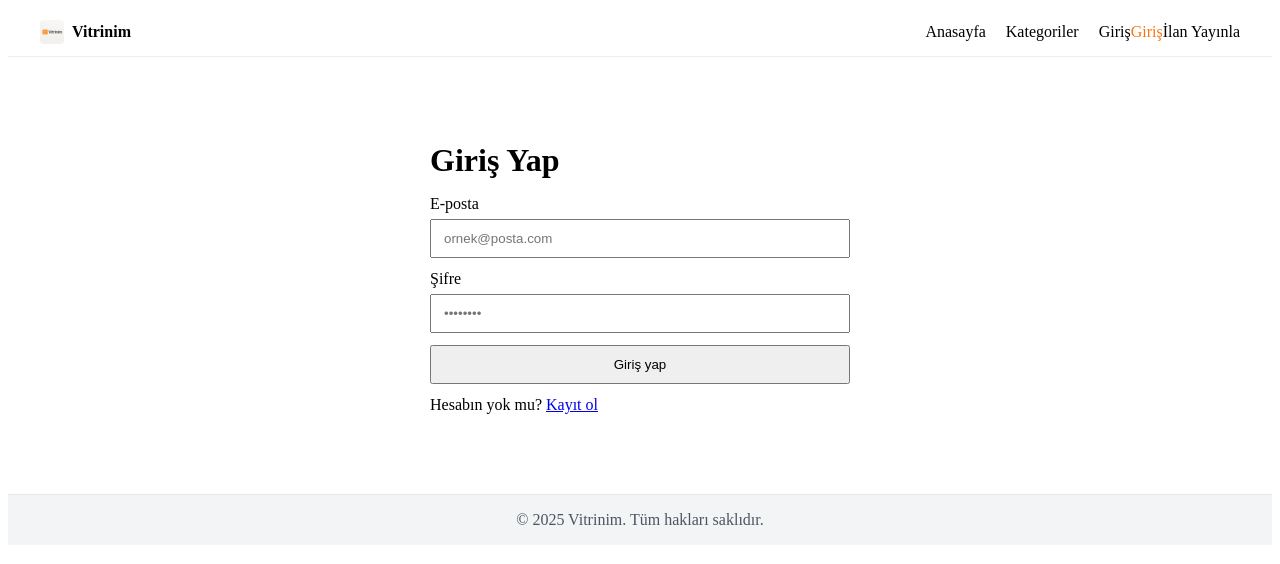
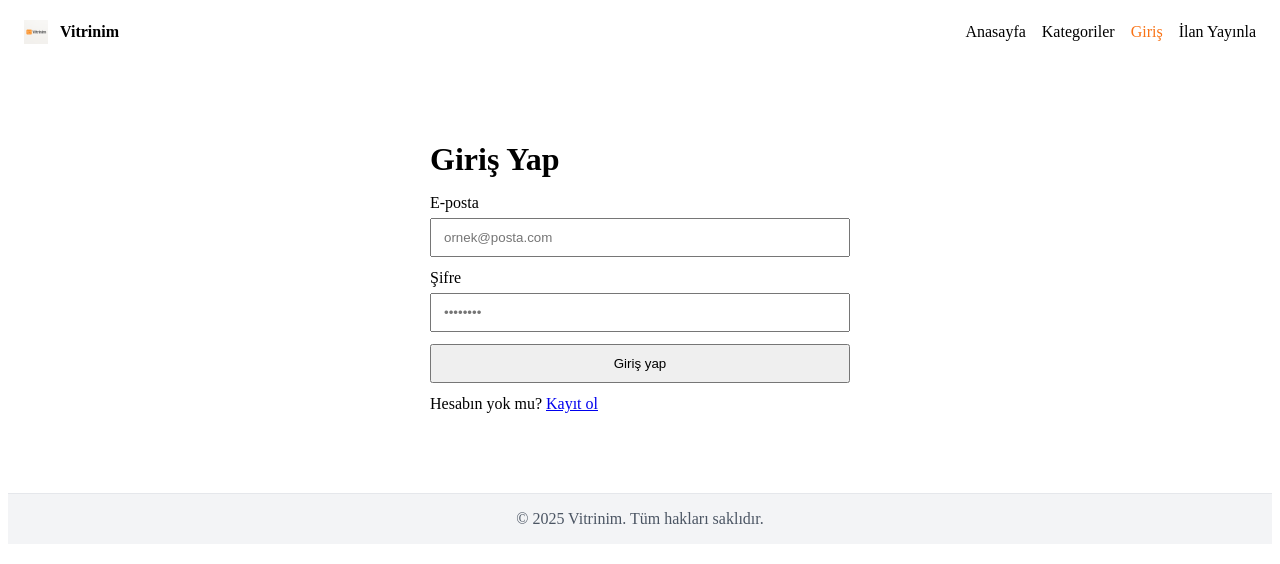
Before and after one commit to serpceyemek/vitrinim, a React (Create React App) app: page /login in a window 1280 px wide. Shown: the top 564 px of the page. Built offline with nearby package versions, Linux system fonts and the light colour scheme.

Commit message:
fix(header): yalnızca tek Giriş linki (/login)

```diff
--- a/src/App.jsx
+++ b/src/App.jsx
@@ -8,8 +8,7 @@ import Home from "./pages/Home";
 import Category from "./pages/Category";
 import ListingDetail from "./pages/ListingDetail";
 import NewListing from "./pages/NewListing";
-import Login from "./pages/Login";
-import NotFound from "./pages/NotFound";
+import Login from "./pages/Login"; // <- DİKKAT: Büyük L
 
 export default function App() {
   return (
@@ -24,15 +23,15 @@ export default function App() {
         <Route path="/ilan/:id" element={<ListingDetail />} />
         <Route path="/yeni" element={<NewListing />} />
 
-        {/* Ana giriş sayfası */}
+        {/* Giriş */}
         <Route path="/login" element={<Login />} />
-
-        {/* Alias yönlendirmeler */}
         <Route path="/giris" element={<Navigate to="/login" replace />} />
         <Route path="/giriş" element={<Navigate to="/login" replace />} />
-<Route path="/__ping" element={<h1 style={{padding:24}}>pong</h1>} />
 
-        <Route path="*" element={<NotFound />} />
+        {/* Ping testi */}
+        <Route path="/__ping" element={<h1 style={{ padding: 24 }}>pong</h1>} />
+
+        <Route path="*" element={<h1 style={{ padding: 24 }}>Sayfa Bulunamadı</h1>} />
       </Routes>
       <Footer />
     </>
--- a/src/components/Header.jsx
+++ b/src/components/Header.jsx
@@ -1,61 +1,23 @@
 import React from "react";
-import { Link, useLocation } from "react-router-dom";
+import { NavLink } from "react-router-dom";
+
+const linkStyle = ({ isActive }) => ({
+  textDecoration: "none",
+  color: isActive ? "#f97316" : "inherit",
+});
 
 export default function Header() {
-  const { pathname } = useLocation();
-  const isActive = (p) => pathname === p || pathname.startsWith(p + "/");
-  const linkStyle = (p) => ({
-    textDecoration: "none",
-    color: isActive(p) ? "#f97316" : "#000",
-  });
+  return (
+    <header style={{ display: "flex", alignItems: "center", gap: 12, padding: "12px 16px" }}>
+      <img src="/logo192.png" alt="Vitrinim" width={24} height={24} />
+      <strong>Vitrinim</strong>
 
-  return (
-    <header style={{ borderBottom: "1px solid #eee" }}>
-      <div
-        style={{
-          maxWidth: 1200,
-          margin: "0 auto",
-          padding: "12px 24px",
-          display: "flex",
-          alignItems: "center",
-          gap: 16,
-        }}
-      >
-        {/* Sol: Logo + marka */}
-        <Link
-          to="/"
-          style={{
-            display: "flex",
-            alignItems: "center",
-            gap: 8,
-            textDecoration: "none",
-            color: "#000",
-            fontWeight: 700,
-          }}
-        >
-          <img
-            src="/logo192.png" // public klasöründeki CRA logosu; kendi logon varsa yolunu koy
-            alt="Vitrinim"
-            style={{ width: 24, height: 24, borderRadius: 4 }}
-          />
-          <span>Vitrinim</span>
-        </Link>
-
-        {/* Sağ: menü */}
-        <nav style={{ marginLeft: "auto", display: "flex", gap: 20 }}>
-          <Link to="/" style={linkStyle("/")}>
-            Anasayfa
-          </Link>
-          <Link to="/kategori" style={linkStyle("/kategori")}>
-            Kategoriler
-          </Link>
-          <Link to="/yeni" style={linkStyle("/yeni")}>
-          <Link to="/giris" style={linkStyle("/giris")}>Giriş</Link>
-          <Link to="/login" style={linkStyle("/login")}>Giriş</Link>
-            İlan Yayınla
-          </Link>
-        </nav>
-      </div>
+      <nav style={{ marginLeft: "auto", display: "flex", gap: 16 }}>
+        <NavLink to="/" style={linkStyle}>Anasayfa</NavLink>
+        <NavLink to="/kategori" style={linkStyle}>Kategoriler</NavLink>
+        <NavLink to="/login" style={linkStyle}>Giriş</NavLink>{/* sadece bu */}
+        <NavLink to="/yeni" style={linkStyle}>İlan Yayınla</NavLink>
+      </nav>
     </header>
   );
 }
--- a/src/pages/Login.jsx
+++ b/src/pages/Login.jsx
@@ -19,21 +19,26 @@ export default function Login() {
     } catch (err) {
       alert(err.message || "Giriş başarısız.");
     } finally {
-      setLoading(false);
-    }
+  // güvenlik: formu temizle
+  setEmail("");
+  setPass("");
+  setLoading(false);
+}
   };
 
   return (
     <main style={{ maxWidth: 420, margin: "40px auto", padding: "24px" }}>
       <h1 style={{ marginBottom: 16 }}>Giriş Yap</h1>
-      <form onSubmit={onSubmit} style={{ display: "grid", gap: 12 }}>
+      <form onSubmit={onSubmit} autoComplete="off" style={{ display: "grid", gap: 12 }}>
         <label style={{ display: "grid", gap: 6 }}>
           <span>E-posta</span>
           <input
             type="email"
+            name="email"
             placeholder="ornek@posta.com"
             value={email}
             onChange={(e) => setEmail(e.target.value)}
+            autoComplete="email"
             style={{ padding: "10px 12px" }}
           />
         </label>
@@ -41,9 +46,11 @@ export default function Login() {
           <span>Şifre</span>
           <input
             type="password"
+            name="new-password"
             placeholder="••••••••"
             value={pass}
             onChange={(e) => setPass(e.target.value)}
+            autoComplete="new-password"
             style={{ padding: "10px 12px" }}
           />
         </label>
```
